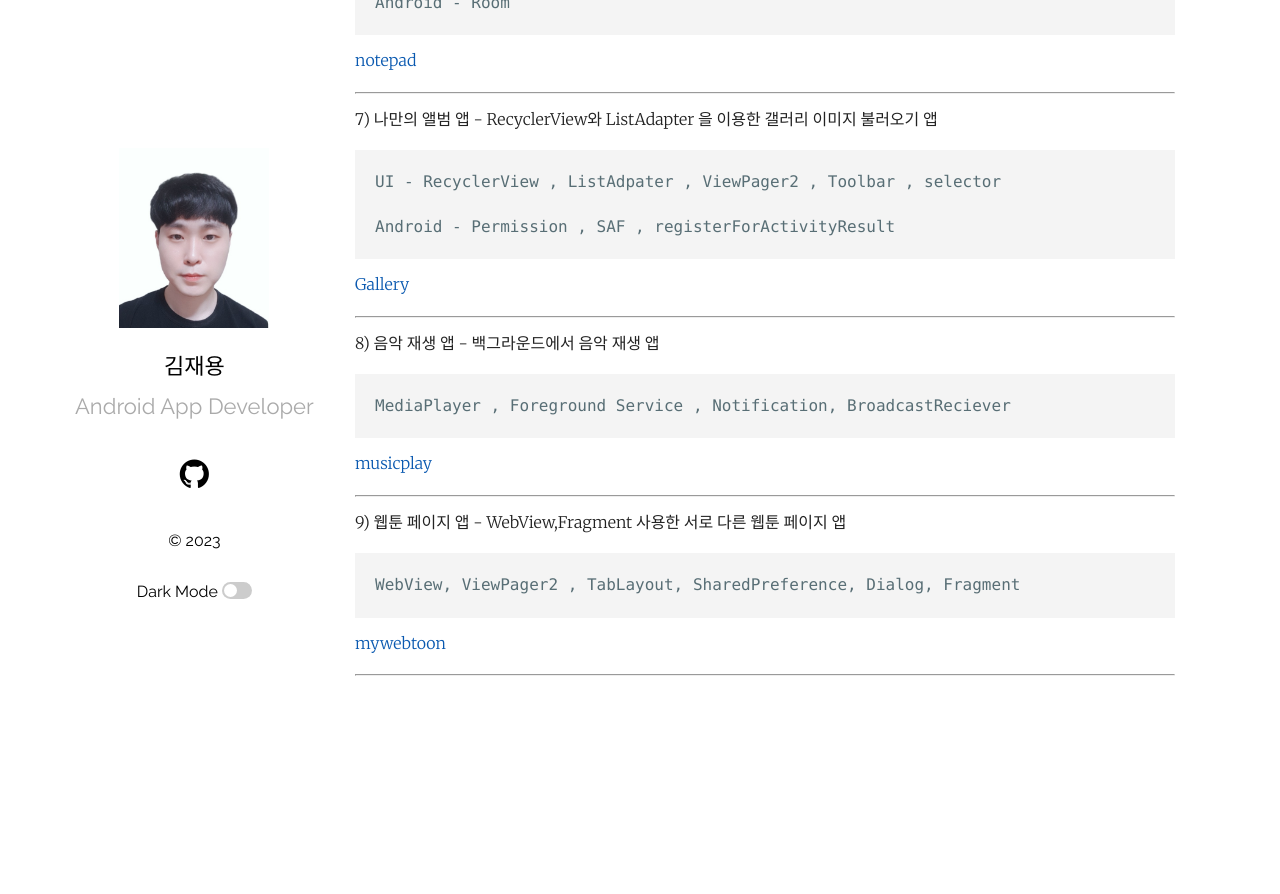
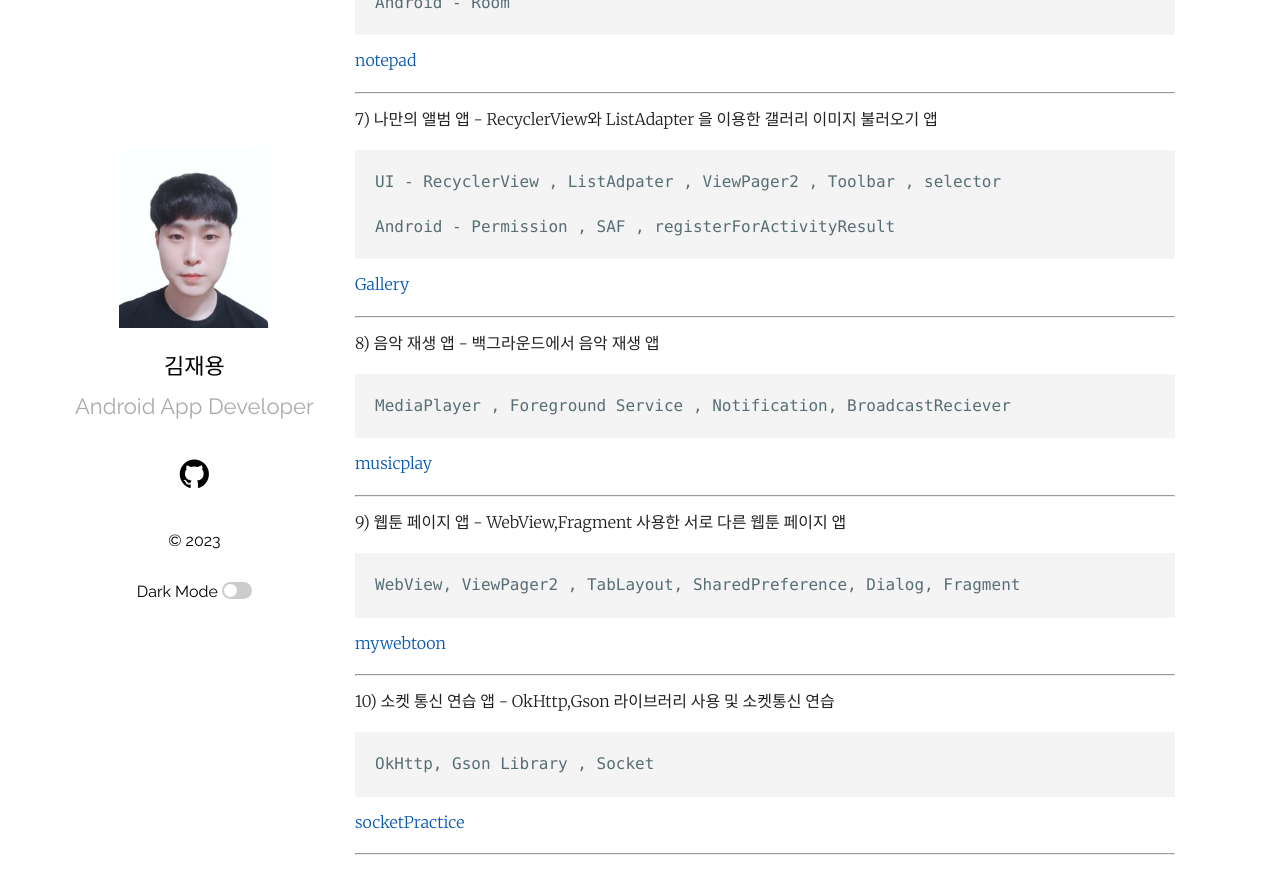
Before and after one commit to Jaeyong1114/Jaeyong1114.github.io, a Jekyll site: the page built from _posts/2023-06-08-Study-jekyll.markdown, in a window 1280 px wide and 900 px high, scrolled down 1138 px. Shown: the top 894 px of the window. Built offline with Jekyll 4.4.1, drawn with Linux system fonts in a browser that asks for light colours; before the commit the page ends 1859 px from its top, so only the background shows below that.

Commit message:
스터디 추가

```diff
--- a/_posts/2023-06-08-Study-jekyll.markdown
+++ b/_posts/2023-06-08-Study-jekyll.markdown
@@ -86,6 +86,15 @@ categories: jekyll update
 
   --------------------------------------------------------------------------------------------------------------------------------------
 
+   10) 소켓 통신 연습 앱 - OkHttp,Gson 라이브러리 사용 및 소켓통신 연습
+
+    OkHttp, Gson Library , Socket
+
+
+  [socketPractice][socketPractice]
+
+  --------------------------------------------------------------------------------------------------------------------------------------
+
 
 
 [numCount]: https://github.com/Jaeyong1114/numbercountPractice
@@ -97,3 +106,4 @@ categories: jekyll update
 [Gallery]: https://github.com/Jaeyong1114/MyGalleryPractice
 [musicplay]:https://github.com/Jaeyong1114/MusicPlayApp
 [mywebtoon]:https://github.com/Jaeyong1114/MyWebtoonAPP
+[socketPractice]:https://github.com/Jaeyong1114/SocketPractice
```
